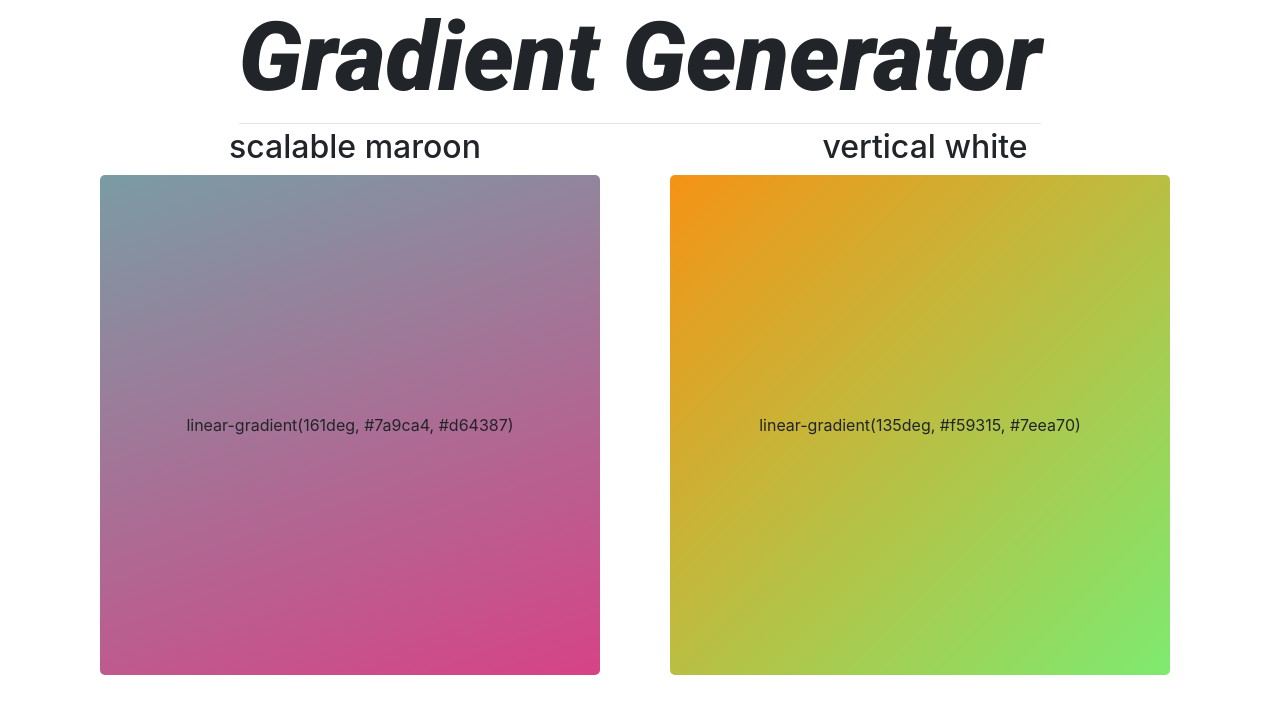
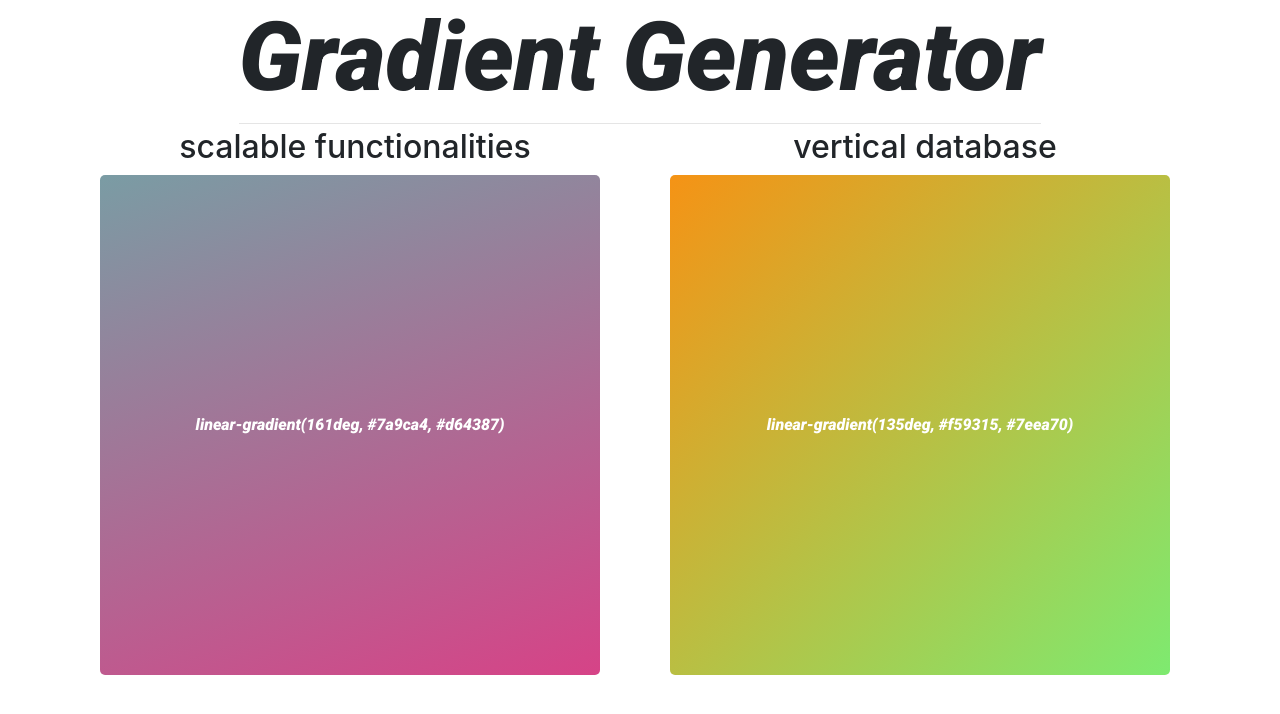
Before and after one commit to kennja05/gradient-generator, a React (Create React App) app: page / in a window 1280 px wide. Shown: the top 714 px of the page. Built offline with nearby package versions, Linux system fonts and the light colour scheme.

Commit message:
display linear gradient text

```diff
--- a/src/App.js
+++ b/src/App.js
@@ -25,7 +25,7 @@ class App extends React.Component {
   }
 
   generateName = () => {
-    return `${Faker.company.bsAdjective()} ${Faker.commerce.color()}`
+    return `${Faker.company.bsAdjective()} ${Faker.company.catchPhraseNoun()}`
   }
 
   render(){
--- a/src/Gradient.js
+++ b/src/Gradient.js
@@ -15,10 +15,14 @@ export default class Gradient extends React.Component {
         justify-content: center;
         flex-direction: column;
         `
+        const Span = styled.span`
+        font-family: "Roboto", sans-serif;
+        color: white;
+        `
         return(
             <div className='container'>
                 <h2>{name}</h2>
-                <Gradient>{`linear-gradient(${rotation}deg, ${colors[0]}, ${colors[1]})`}</Gradient>
+                <Gradient><Span>{`linear-gradient(${rotation}deg, ${colors[0]}, ${colors[1]})`}</Span></Gradient>
             </div>
         )
     }
```
